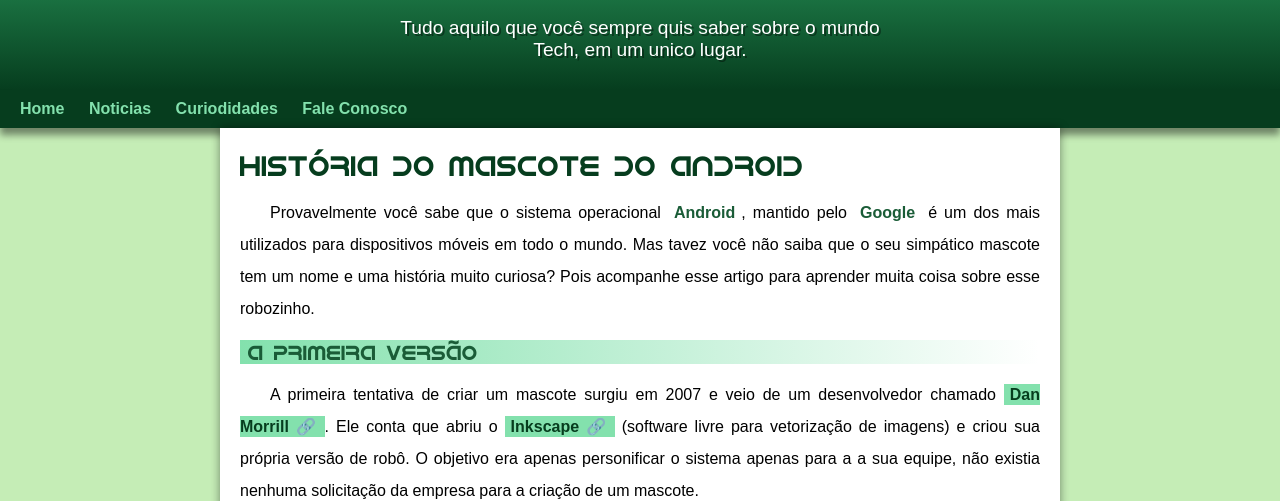
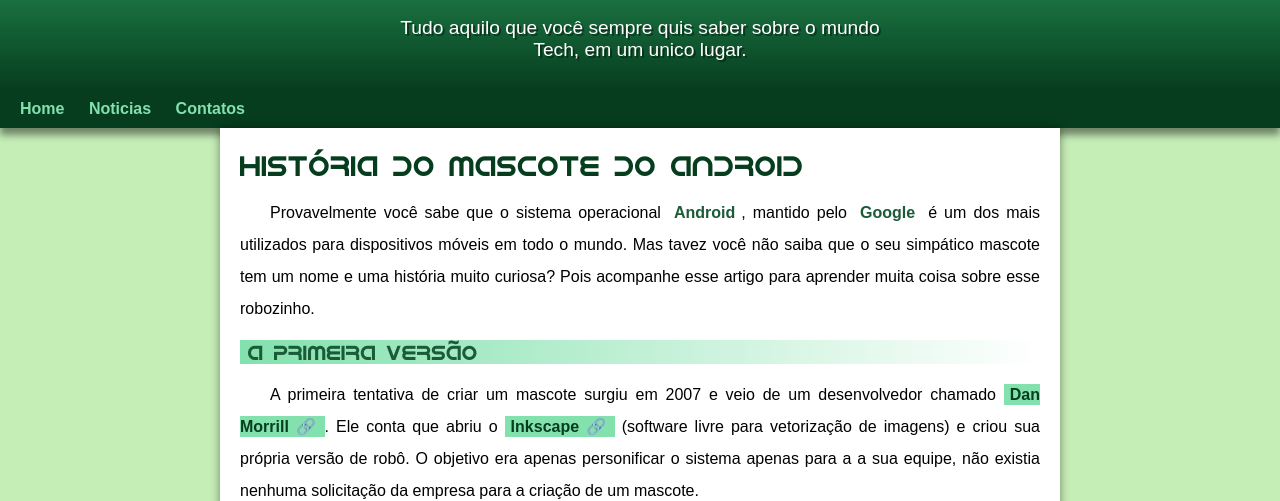
Before and after one commit to hhenrique23/projeto-android, a plain HTML site: page index.html in a window 1280 px wide. Shown: the part 100-601 px from the top of the page. Drawn offline with Linux system fonts and the light colour scheme.

Commit message:
problema de padding corrigido

```diff
--- a/index.html
+++ b/index.html
@@ -17,8 +17,7 @@
     <nav>
         <a href="#">Home</a>
         <a href="#">Noticias</a>
-        <a href="#">Curiodidades</a>
-        <a href="#">Fale Conosco</a>
+        <a href="#">Contatos</a>
     </nav>
     <main>
         <article>
--- a/style.css
+++ b/style.css
@@ -59,7 +59,7 @@ header > p{
     padding-right: 10px;
     padding-left: 10px;
     margin: auto;
-    margin-bottom: 5px;
+    padding-bottom: 5px;
     text-shadow: 2px 2px 0px rgba(0, 0, 0, 0.411);
 }
 
```
